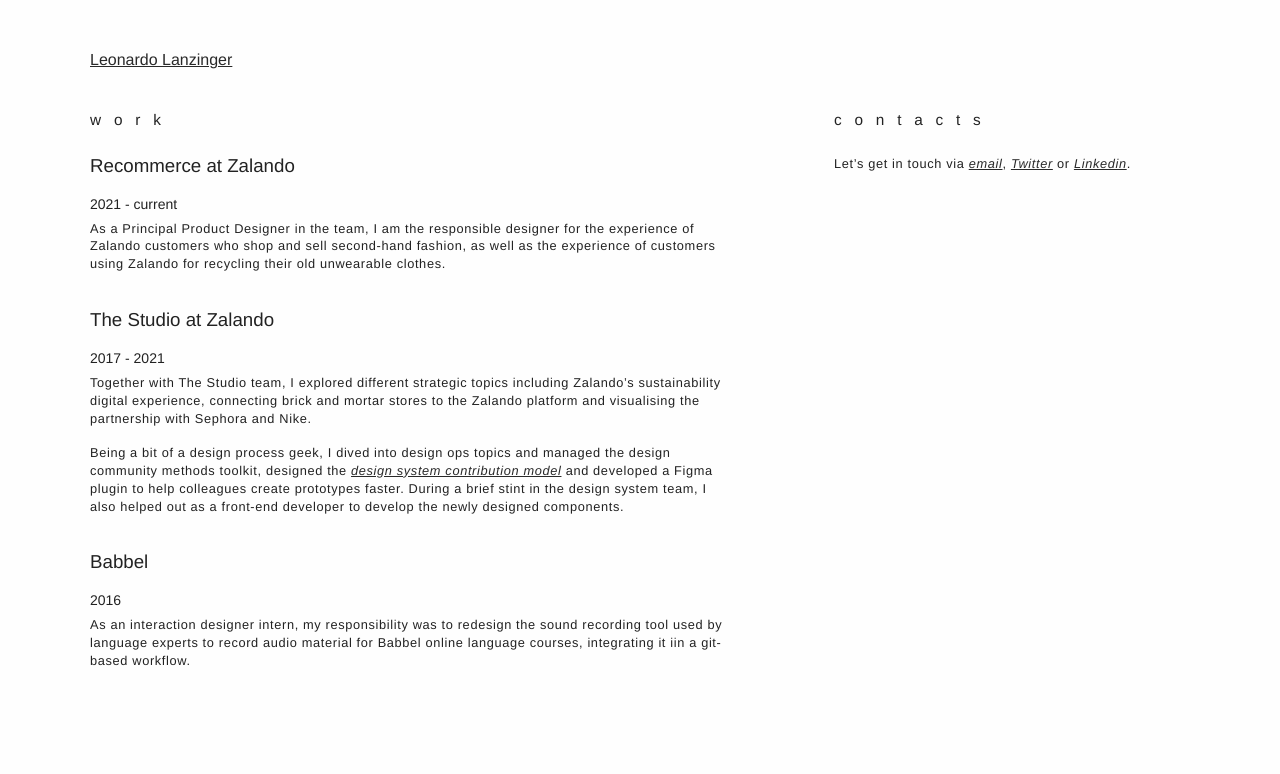
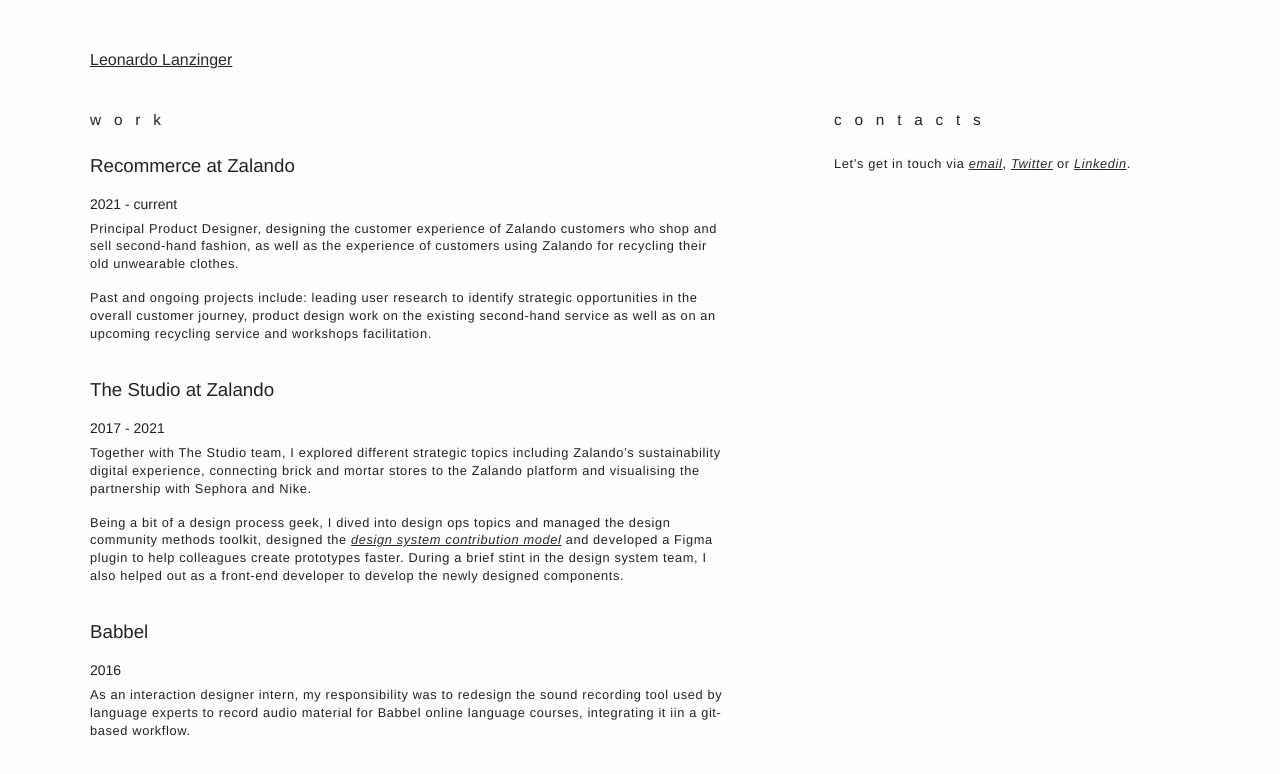
Before and after one commit to leolanzinger/leolanzinger.github.io, a Gatsby site: page /work in a window 1280 px wide. Built offline with nearby package versions, Linux system fonts and the light colour scheme; Gatsby itself is replaced by a stand-in of ours; a web font is replaced by a local one.

Commit message:
updated some work info

```diff
--- a/src/pages/work.js
+++ b/src/pages/work.js
@@ -20,7 +20,10 @@
                     <h3 className="no-top-margin">Recommerce at Zalando</h3>
                     <date>2021 - current</date>
                     <p>
-                        As a Principal Product Designer in the team, I am the responsible designer for the experience of Zalando customers who shop and sell second-hand fashion, as well as the experience of customers using Zalando for recycling their old unwearable clothes.
+                        Principal Product Designer, designing the customer experience of Zalando customers who shop and sell second-hand fashion, as well as the experience of customers using Zalando for recycling their old unwearable clothes.
+                    </p>
+                    <p>
+                        Past and ongoing projects include: leading user research to identify strategic opportunities in the overall customer journey, product design work on the existing second-hand service as well as on an upcoming recycling service and workshops facilitation.
                     </p>
                     <h3>The Studio at Zalando</h3>
                     <date>2017 - 2021</date>
```
